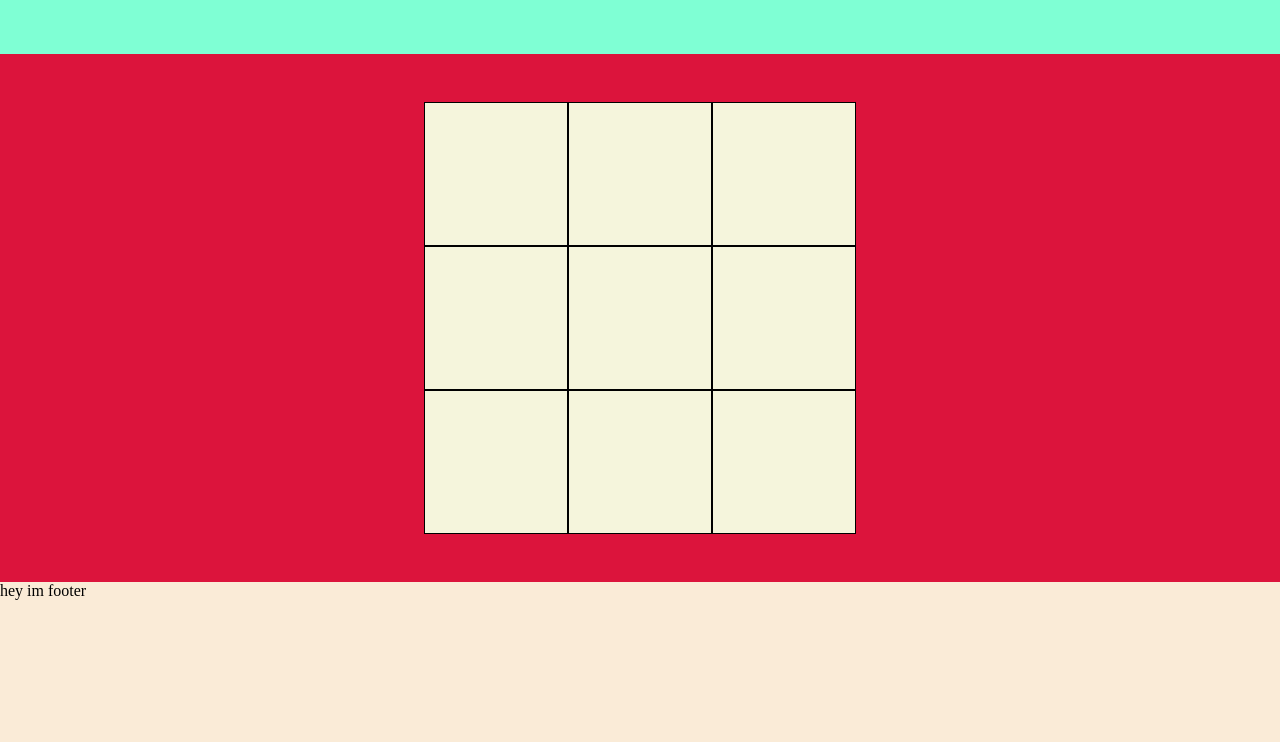
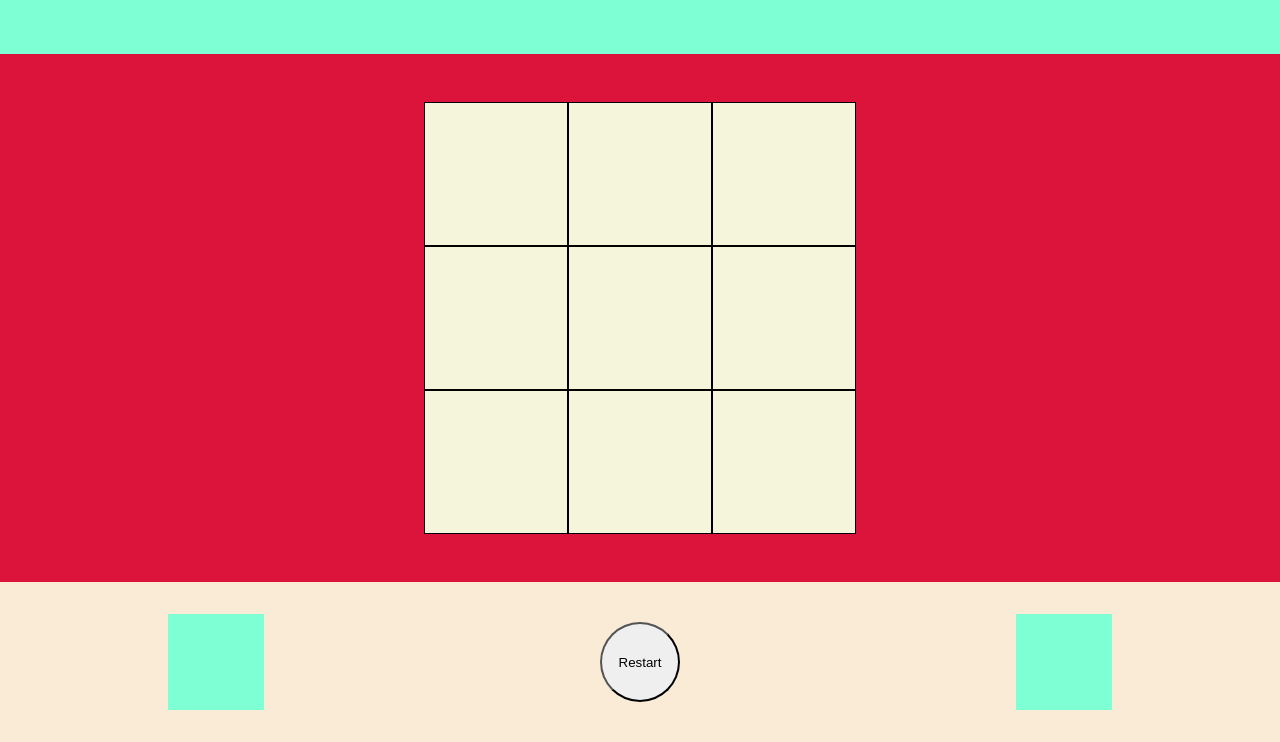
Before and after one commit to mayankk-XD/tic-tac-toe, a plain HTML site: page index.html in a window 1280 px wide. Shown: the part 58-800 px from the top of the page. Drawn offline with Linux system fonts and the light colour scheme.

Commit message:
Added elements to footer

```diff
--- a/index.html
+++ b/index.html
@@ -24,7 +24,11 @@
         </section>
     </main>
     <footer>
-        <p>hey im footer</p>
+        <div class="scoreX">
+        </div>
+        <button class="restart">Restart</button>
+        <div class="scoreO">
+        </div>
     </footer>
     <script src="script.js"></script>
 </body>
--- a/style.css
+++ b/style.css
@@ -40,4 +40,19 @@ section div{
 footer{
     height: 10em;
     background-color: antiquewhite;
+    display: flex;
+    align-items: center;
+    justify-content: space-around;
 }
+
+footer div{
+    height: 6em;
+    width: 6em;
+    background-color: aquamarine;
+}
+
+button{
+    height: 6em;
+    width: 6em;
+    border-radius: 50%;
+}
```
